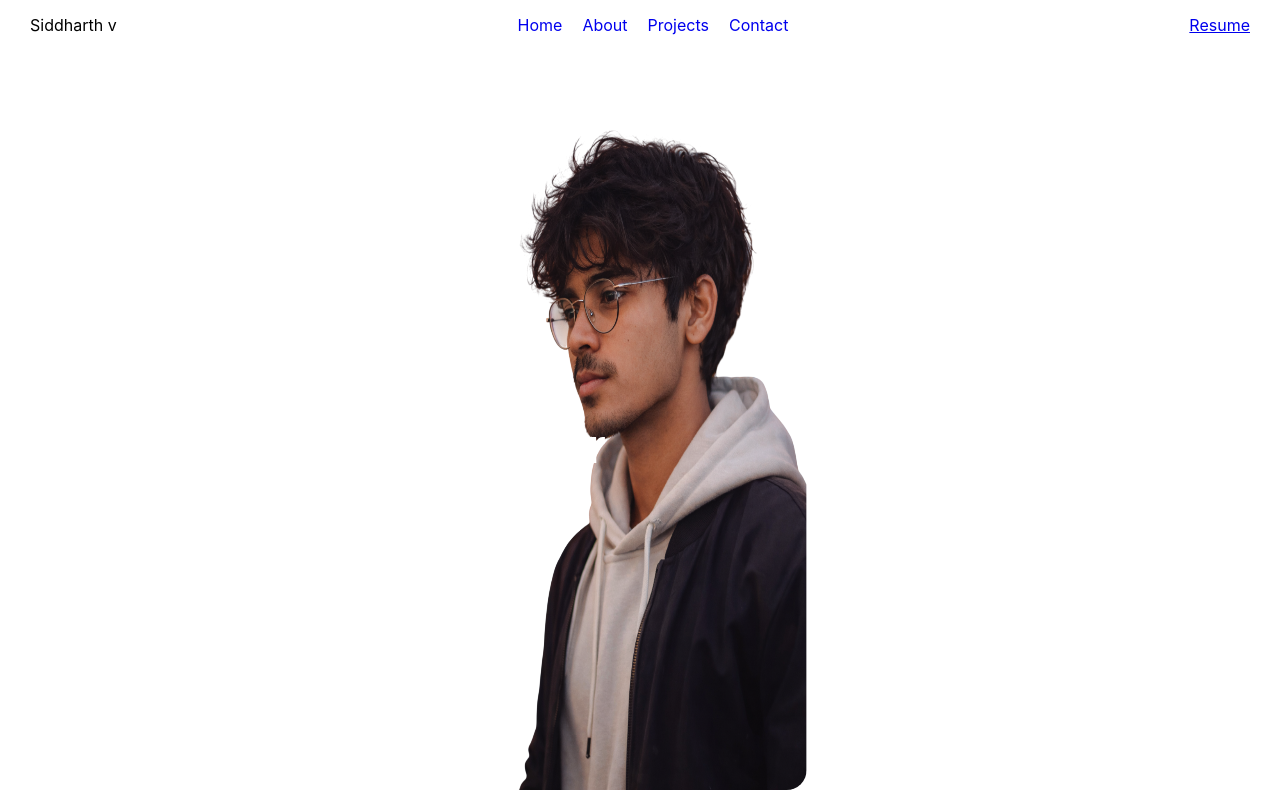
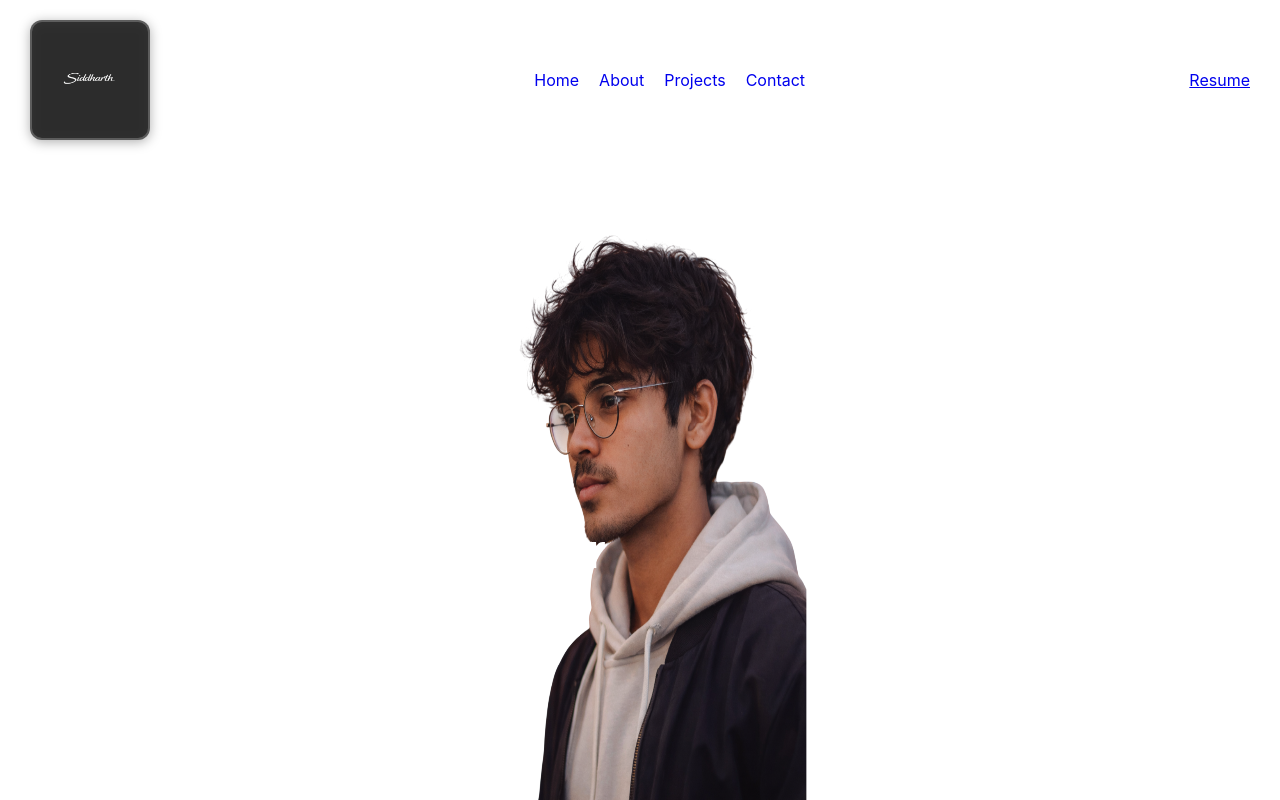
Before and after one commit to SiddharthThe/Portfolio, a React (Create React App) app: page / in a window 1280 px wide. Shown: the top 800 px of the page. Built offline with nearby package versions, Linux system fonts and the light colour scheme.

Commit message:
logo added to navbar

```diff
--- a/src/components/navbar.css
+++ b/src/components/navbar.css
@@ -4,6 +4,11 @@
     align-items: center;
     padding: 15px 30px;
     text-decoration: none;
+    padding-top: 20px;
+}
+.name {
+    display: flex;
+    align-items: center;
 }
 .links{
     display: flex;
@@ -15,3 +20,22 @@
 .nv-links{
     text-decoration: none;
 }
+
+.navbar-logo {
+    width: 120px;
+    height: 120px;
+    border-radius: 12px;
+    border: 2px solid rgba(255, 255, 255, 0.22);
+    padding: 8px;
+    background: rgba(30, 30, 30, 0.9);
+    object-fit: contain;
+    display: block;
+    filter: drop-shadow(0 2px 6px rgba(0, 0, 0, 0.35));
+    transition: all 0.3s ease;
+}
+
+.navbar-logo:hover {
+    border-color: rgba(255, 255, 255, 0.45);
+    transform: scale(1.05);
+    box-shadow: 0 0 18px rgba(255, 255, 255, 0.15);
+}
--- a/src/components/navbar.js
+++ b/src/components/navbar.js
@@ -1,11 +1,14 @@
 import React from 'react'
 import './navbar.css'
 import { Link } from 'react-router-dom'
+import SiddLogo from '../assets/sidd-logo.png';
 
 export const Navbar = () => {
   return (
     <div className='navbar'>
-      <div className='name'>Siddharth v</div>
+      <div className='name'>
+        <img src={SiddLogo} alt='Siddharth Vhatkar Logo' className='navbar-logo' />
+      </div>
       <div className='links'>
         <Link href='#home' className='nv-links'>Home</Link>
         <Link href='#about' className='nv-links'>About</Link>
```
